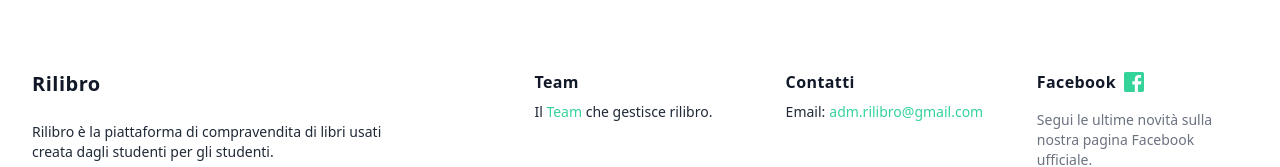
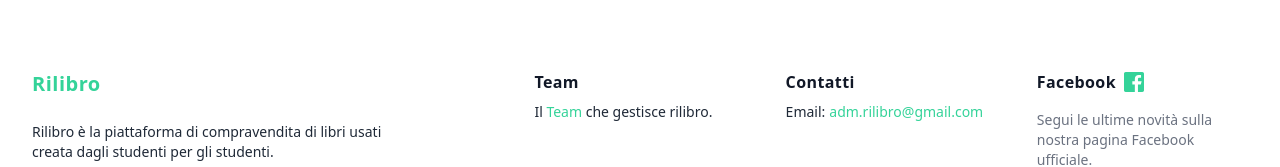
Before and after one commit to MacPapo/RilibroDesign, a React (Create React App) app in the folder client/: page / in a window 1280 px wide. Shown: the part 1804-1971 px from the top of the page. Built offline with nearby package versions, Linux system fonts and the light colour scheme; no server answers.

Commit message:
comune fixxed

```diff
--- a/client/src/actions/post.js
+++ b/client/src/actions/post.js
@@ -20,7 +20,7 @@ export const addPost = (formData) => async (dispatch) => {
   let myResponse;
 
   const response = await fetch(
-    `https://api.rilibro.it/v1/towns/getTownInfo?nome=${formData.comuneToUppercase}`,
+    `https://api.rilibro.it/v1/towns/getTownInfo?nome=${formData.comune}`,
     requestOptions,
     {}
   )
--- a/client/src/components/footer.component.jsx
+++ b/client/src/components/footer.component.jsx
@@ -6,9 +6,9 @@ export const Footer = () => {
     <div className="px-4 mx-auto mt-20 sm:max-w-xl md:max-w-full lg:max-w-screen-xl md:px-24 lg:px-8">
       <div className="grid gap-10 row-gap-6 mb-8 sm:grid-cols-2 lg:grid-cols-5">
         <div className="sm:col-span-2">
-          <p className="text-xl font-bold tracking-wide text-gray-900">
+          <Link to="/" aria-label="Home Rilibro" title="Home Rilibro" className="text-xl font-bold tracking-wide text-green-400 transition-colors duration-300  hover:text-green-700">
             Rilibro
-          </p>
+          </Link>
           <div className="mt-6 lg:max-w-sm">
             <p className="text-sm text-gray-800">
               Rilibro è la piattaforma di compravendita di libri usati creata
--- a/client/src/pages/sell/sell.component.jsx
+++ b/client/src/pages/sell/sell.component.jsx
@@ -64,13 +64,10 @@ export const Sell = ({ addPost }) => {
   const onSubmit = async (e) => {
     e.preventDefault();
 
-    if (comune.trim() === "") {
+    if (comune.length == 0) {
       console.log("Il comune non è definito");
       setAlert("Il comune non è definito", "danger");
     } else {
-      const comuneToUppercase =
-        comune.charAt(0).toUpperCase() + comune.slice(1);
-      console.log("comuneToUppercase ", comuneToUppercase);
       addPost({
         titolo,
         prezzo,
@@ -80,7 +77,7 @@ export const Sell = ({ addPost }) => {
         immagine,
         descrizione,
         id,
-        comuneToUppercase,
+        comune,
       });
     }
   };
```
